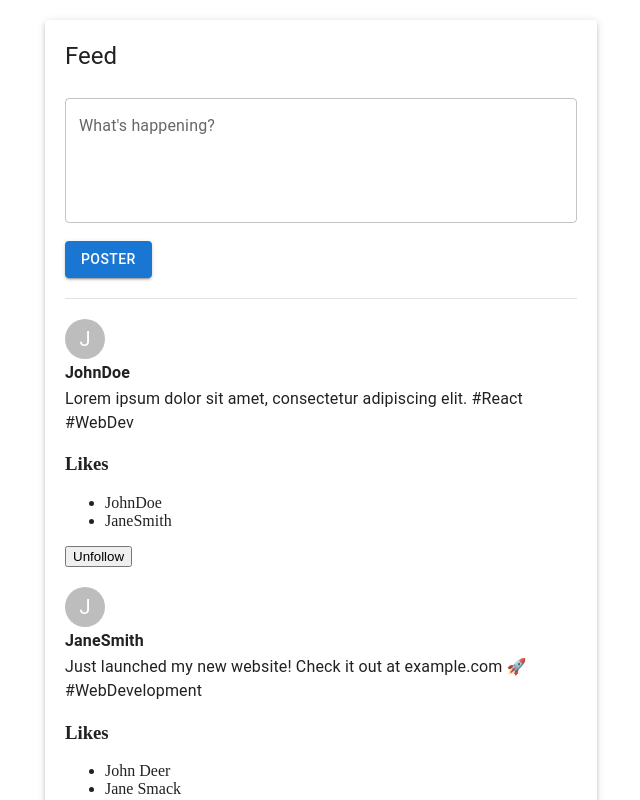
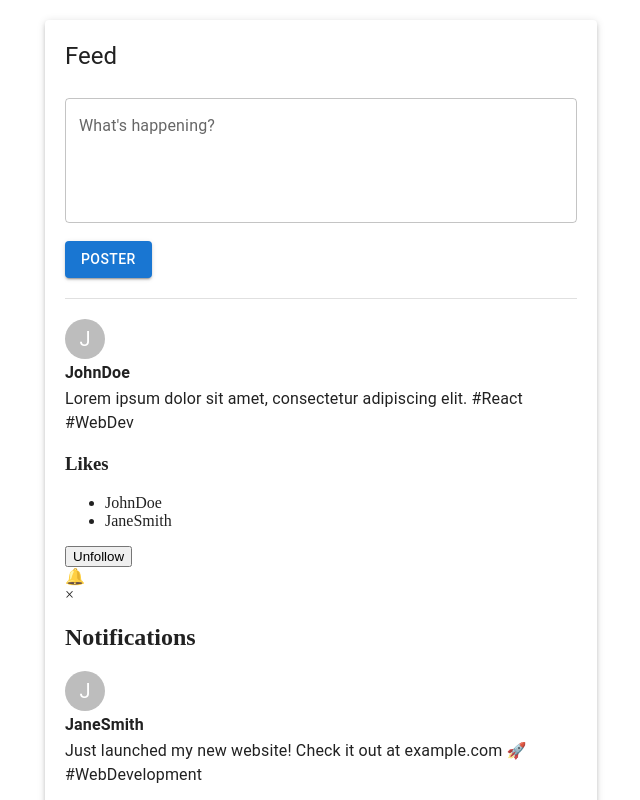
Before and after one commit to Ahmedemm/The-BookFace, a React (Vite) app: page / in a window 1280 px wide. Shown: the top 800 px of the page, without its empty margins (319-959 px from the left). Built offline with nearby package versions, Linux system fonts and the light colour scheme.

Commit message:
notif modal and bell in feed

```diff
--- a/src/Feed.tsx
+++ b/src/Feed.tsx
@@ -11,6 +11,8 @@ import {
 } from "@mui/material";
 import Likes from "./Likes";
 import FollowButton from "./Follow";
+import NotificationBell from "./NotificationsBell";
+import NotificationModal from "./NotificationsModal";
 
 const posts = [
   {
@@ -65,6 +67,10 @@ const FeedPage = () => {
                 onFollow={() => {}}
                 isFollowing={post.isFollowing}
               />
+              <NotificationBell notifications={[]}/>
+             <NotificationModal notifications={[]} onClose={function (): void {
+                throw new Error("Function not implemented.");
+              } }/>
             </div>
           </div>
         ))}
--- a/src/notificationsModal.tsx
+++ b/src/notificationsModal.tsx
@@ -26,4 +26,4 @@ const NotificationModal: React.FC<NotificationModalProps> = ({
   );
 };
 
-export default notificationsModal;
+export default NotificationModal;
```
